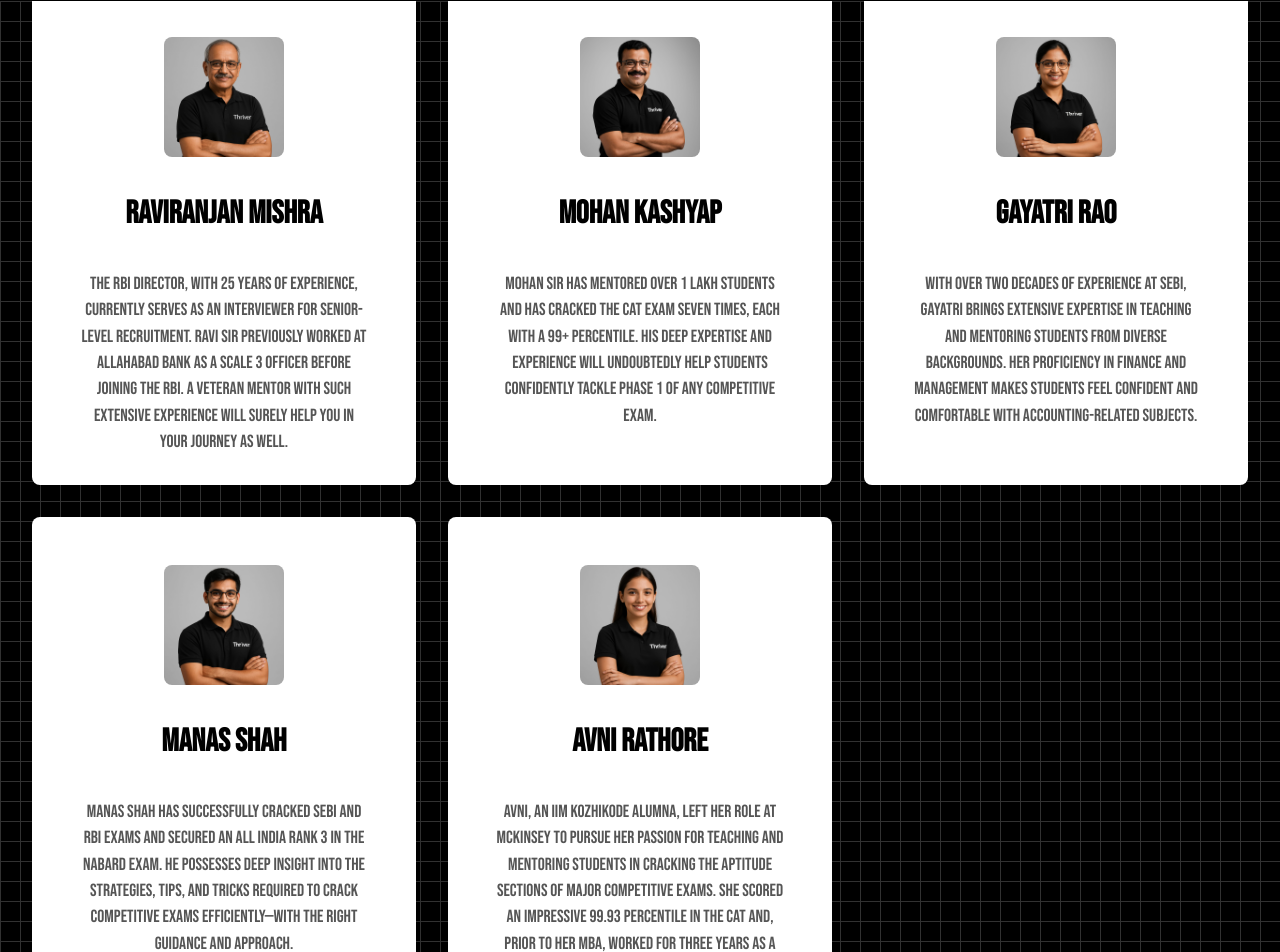
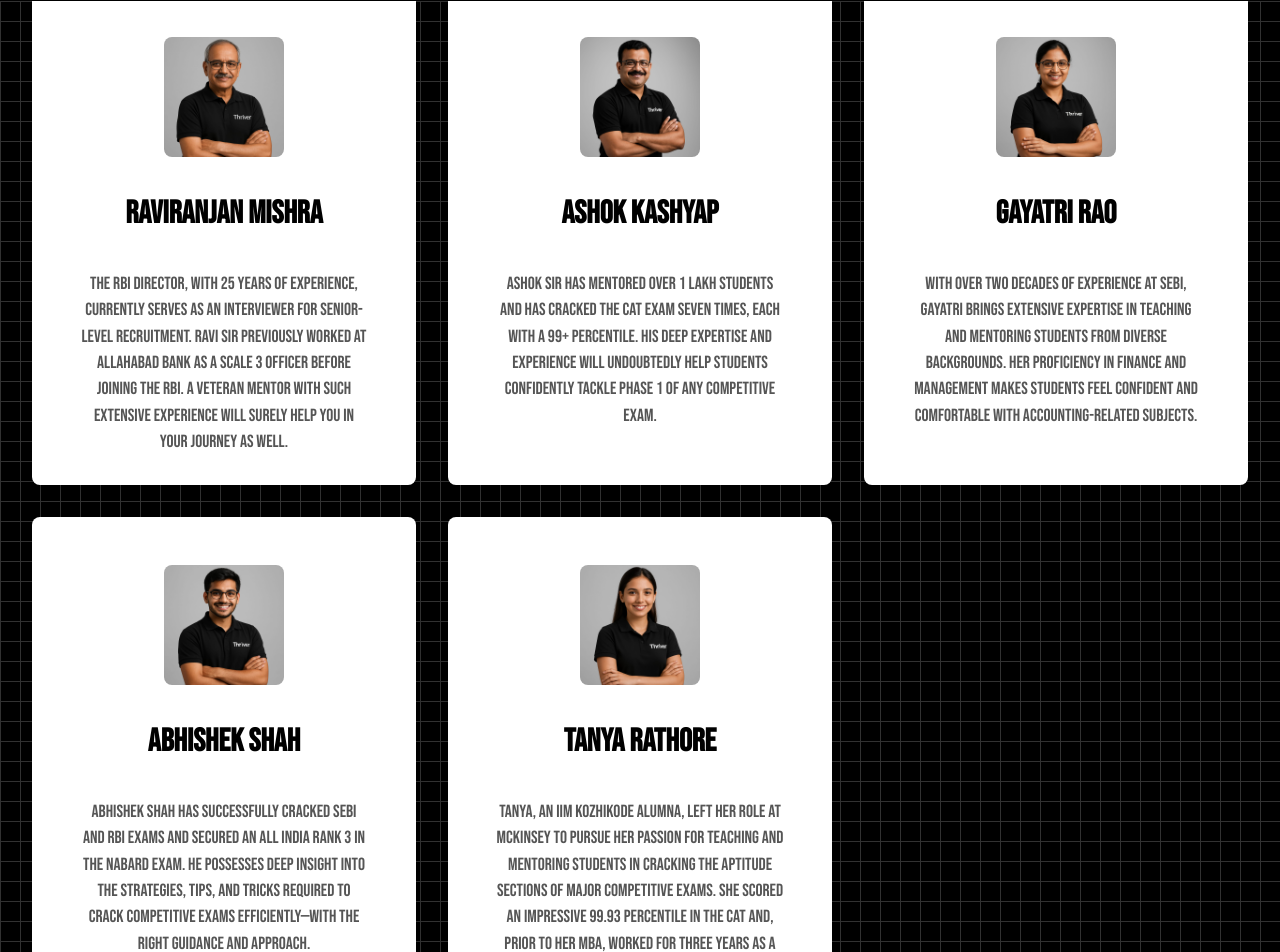
Before and after one commit to JPrabhatJ/Thriver-, a React (Vite) app: page /mentor in a window 1280 px wide. Shown: the part 139-1091 px from the top of the page. Built offline with nearby package versions, Linux system fonts and the light colour scheme.

Commit message:
footer modifications

```diff
--- a/src/Pages/Mentor.jsx
+++ b/src/Pages/Mentor.jsx
@@ -12,9 +12,9 @@
 
     <div className="box">
   <img src="/Mentor1.jpeg" alt="Gayatri Rao" className="exam-image" />
-  <h1>Mohan Kashyap</h1>
+  <h1>Ashok Kashyap</h1>
   <p>
-    Mohan Sir has mentored over 1 lakh students and has cracked the CAT exam seven times, each with a 99+ percentile. His deep expertise and experience will undoubtedly help students confidently tackle Phase 1 of any competitive exam.
+    Ashok Sir has mentored over 1 lakh students and has cracked the CAT exam seven times, each with a 99+ percentile. His deep expertise and experience will undoubtedly help students confidently tackle Phase 1 of any competitive exam.
   </p>
 </div>
 
@@ -27,14 +27,14 @@
 
       <div className="box">
         <img src="/Mentor3.jpeg" alt="NHB Grade A" className="exam-image" />
-       <h1>Manas Shah</h1>
-        <p>Manas Shah has successfully cracked SEBI and RBI exams and secured an All India Rank 3 in the NABARD exam. He possesses deep insight into the strategies, tips, and tricks required to crack competitive exams efficiently—with the right guidance and approach.</p>
+       <h1>Abhishek Shah</h1>
+        <p>Abhishek Shah has successfully cracked SEBI and RBI exams and secured an All India Rank 3 in the NABARD exam. He possesses deep insight into the strategies, tips, and tricks required to crack competitive exams efficiently—with the right guidance and approach.</p>
       </div>
 
       <div className="box">
         <img src="/AvniMentor.jpeg" alt="Avni Rathore" className="exam-image" />
-       <h1>Avni Rathore</h1>
-        <p>Avni, an IIM Kozhikode alumna, left her role at McKinsey to pursue her passion for teaching and mentoring students in cracking the aptitude sections of major competitive exams. She scored an impressive 99.93 percentile in the CAT and, prior to her MBA, worked for three years as a Management Trainee at Punjab National Bank.</p>
+       <h1>Tanya Rathore</h1>
+        <p>Tanya, an IIM Kozhikode alumna, left her role at McKinsey to pursue her passion for teaching and mentoring students in cracking the aptitude sections of major competitive exams. She scored an impressive 99.93 percentile in the CAT and, prior to her MBA, worked for three years as a Management Trainee at Punjab National Bank.</p>
       </div>
     </div>
   );
--- a/src/components/Footer.jsx
+++ b/src/components/Footer.jsx
@@ -38,7 +38,7 @@
       <div className="footer-centre">
       <ul><li>+919876543210 Available Mon-Sat (10 AM to 7 PM)</li>
       <li>info@thriveredu.com</li>
-      <li>Sec-63 Noida, UP</li>
+      <li>Near Sec-63 Metro Station Noida, UP</li>
       </ul>
       </div>
       <div className="qr-png">
--- a/src/components/Hero.jsx
+++ b/src/components/Hero.jsx
@@ -125,7 +125,8 @@
 
       <div className="floating-line">
         <div className="floating-icons">
-          <a href=" https://www.pfrda.org.in" target="_blank" rel="noopener noreferrer"><img src="/PFRDA_L new.png" alt="pfrda" /></a>
+          <a href="https://fci.gov.in/" target="_blank" rel="noopener noreferrer"><img src="/fci.png" alt="ibps" /></a>
+          <a href="https://www.pfrda.org.in" target="_blank" rel="noopener noreferrer"><img src="/PFRDA_L new.png" alt="pfrda" /></a>
           <a href="https://www.sebi.gov.in" target="_blank" rel="noopener noreferrer"><img src="/sebi new.png" alt="sebi" /></a>
           <a href="https://www.onlinesbi.sbi/" target="_blank" rel="noopener noreferrer"><img src="/sbi-bg.png" alt="sbi" /></a>
           <a href="https://www.rbi.org.in" target="_blank" rel="noopener noreferrer"><img src="/rbi new.png" alt="rbi" /></a>
@@ -134,6 +135,7 @@
           <a href="https://www.ifsca.gov.in/" target="_blank" rel="noopener noreferrer"><img src="/ifs new.png" alt="irdai" /></a>
           <a href="https://www.irdai.gov.in" target="_blank" rel="noopener noreferrer"><img src="/irdai new.png" alt="irdai" /></a>
            <a href="https://www.ibps.in/" target="_blank" rel="noopener noreferrer"><img src="/ibps-bg.png" alt="ibps" /></a>
+             <a href="https://nationalinsurance.nic.co.in/" target="_blank" rel="noopener noreferrer"><img src="/nicl.png" alt="pfrda" /></a>
         </div>
       </div>
 
@@ -283,7 +285,7 @@
       </div>
         <span className="separator">|</span>
       <div className="stat-item">
-        <h3>100 Million+ Views on youtube</h3>
+        <h3>Updated curriculum</h3>
       </div>
        <span className="separator">|</span>
        <div className="stat-item">
```
Also changed, not shown: public/fci.png (added), public/nicl.png (added).
